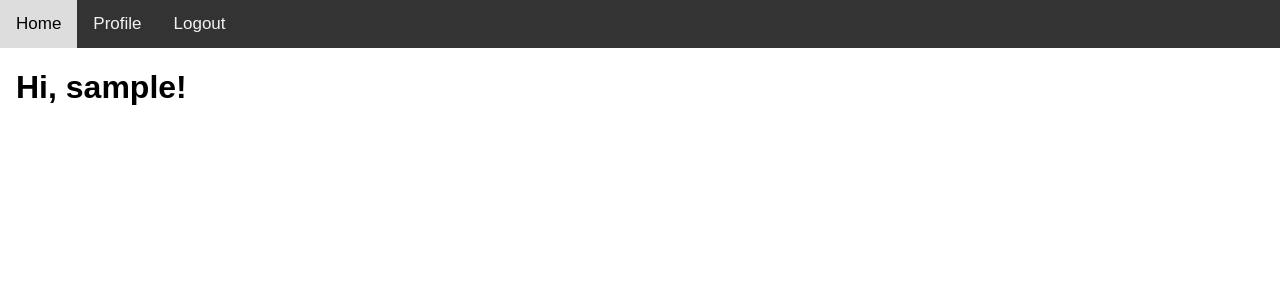
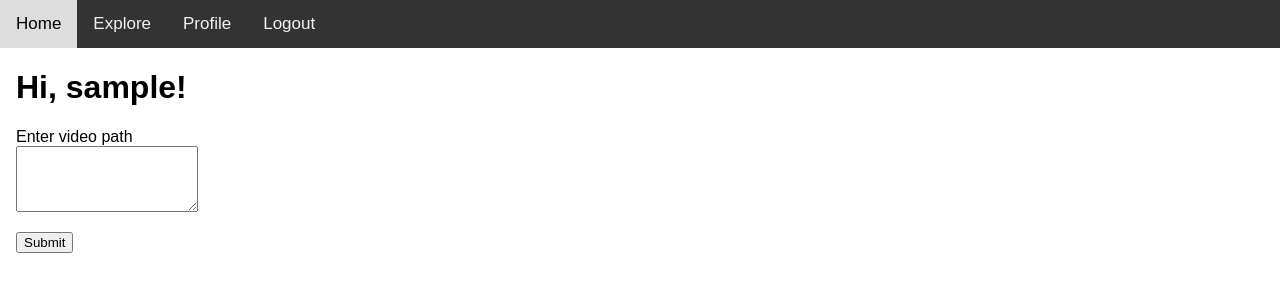
Before and after one commit to VeryUsual/roam, a Flask app: page / in a window 1280 px wide. Shown: the top 300 px of the page. Run offline with Flask 3, Linux system fonts and the light colour scheme; the visitor is signed in with stand-in values (Sample User, id 1); data comes from the database, SQL or seed files in the repository; data that the repository does not hold is empty; some libraries are stand-ins or nearby versions.

Commit message:
explore, posting, video displaying

```diff
--- a/app/__init__.py
+++ b/app/__init__.py
@@ -3,6 +3,7 @@ from flask_sqlalchemy import SQLAlchemy
 from flask_migrate import Migrate
 from config import Config
 from flask_login import LoginManager
+from flask_moment import Moment
 
 app = Flask(__name__)
 app.config.from_object(Config)
@@ -10,5 +11,6 @@ db = SQLAlchemy(app)
 migrate = Migrate(app, db)
 login = LoginManager(app)
 login.login_view = 'login'
+moment = Moment(app)
 
 from app import routes, models, errors
--- a/app/forms.py
+++ b/app/forms.py
@@ -40,3 +40,7 @@ class EditProfileForm(FlaskForm):
 
 class EmptyForm(FlaskForm):
     submit = SubmitField('Submit')
+
+class SubmitVideoForm(FlaskForm):
+    video = TextAreaField('Enter video path', validators=[DataRequired()])
+    submit = SubmitField('Submit')
--- a/app/routes.py
+++ b/app/routes.py
@@ -2,8 +2,8 @@ from flask import render_template, redirect, url_for, flash, request
 from flask_login import current_user, login_user, logout_user, login_required
 import sqlalchemy as sa
 from app import app, db
-from app.forms import LoginForm, RegistrationForm, EditProfileForm, EmptyForm
-from app.models import User
+from app.forms import LoginForm, RegistrationForm, EditProfileForm, EmptyForm, SubmitVideoForm
+from app.models import User, Video
 from urllib.parse import urlsplit
 from datetime import datetime, timezone
 
@@ -13,10 +13,25 @@ def before_request():
         current_user.last_seen = datetime.now(timezone.utc)
         db.session.commit()
 
-@app.route("/")
+@app.route("/", methods=['GET', 'POST'])
 @login_required
 def index():
-    return render_template("index.html")
+    form = SubmitVideoForm()
+    if form.validate_on_submit():
+        video = Video(filepath=form.video.data, author=current_user)
+        db.session.add(video)
+        db.session.commit()
+        flash('Your video is now public!')
+        return redirect(url_for('index'))
+    videos = db.session.scalars(current_user.following_videos()).all()
+    return render_template("index.html", form=form, videos=videos)
+
+@app.route('/explore')
+@login_required
+def explore():
+    query = sa.select(Video).order_by(Video.timestamp.desc())
+    videos = db.session.scalars(query).all()
+    return render_template('index.html', title='Explore', videos=videos)
 
 @app.route("/welcome")
 def welcome():
@@ -77,9 +92,7 @@ def edit_profile():
 @app.route('/user/<username>')
 def user(username):
     user = db.first_or_404(sa.select(User).where(User.username == username))
-    videos = [
-        {'author': user, 'filepath': 'videos/test.mp4'}
-    ]
+    videos = db.session.scalars(user.videos.select().order_by(Video.timestamp.desc())).all()
     form = EmptyForm()
     return render_template('user.html', user=user, videos=videos, form=form)
 
--- a/app/templates/base.html
+++ b/app/templates/base.html
@@ -40,6 +40,7 @@
   <body>
     <div class="topnav">
       <a href="{{ url_for('index') }}">Home</a>
+      <a href="{{ url_for('explore') }}">Explore</a>
       {% if current_user.is_anonymous %}
       <a href="{{ url_for('login') }}">Login</a>
       {% else %}
@@ -61,5 +62,7 @@
     <div style="padding-left:16px">
     {% block content %}{% endblock %}
     </div>
+
+    {{ moment.include_moment() }}
   </body>
 </html>
--- a/app/templates/index.html
+++ b/app/templates/index.html
@@ -1,5 +1,46 @@
 {% extends "base.html" %}
 
 {% block content %}
+    <style>
+        .container {
+            width: 360px;
+            aspect-ratio: 9 / 20;
+            overflow: hidden;
+            margin: 0 auto;
+        }
+
+        .vid {
+            width: 360px;
+            aspect-ratio: 9 / 16;
+            object-fit: cover;
+            object-position: center;
+        }
+    </style>
+
     <h1>Hi, {{ current_user.username }}!</h1>
+
+    {% if form %}
+    <form action="" method="post">
+        {{ form.hidden_tag() }}
+        <p>
+            {{ form.video.label }}<br>
+            {{ form.video(cols=20, rows=4) }}
+            {% for error in form.video.errors %}
+            <span style="color: red">{{ error }}</span>
+            {% endfor %}
+        </p>
+        <p>{{ form.submit() }}</p>
+    </form>
+    {% endif %}
+
+    {% for video in videos %}
+    <div class="container">
+        <video class="vid" autoplay loop playsinline controls src="{{ video.filepath }}"></video>
+        <p style="text-align: center;">Bunny Island, Belgium</p>
+        <p>By <a href="{{ url_for('user', username=video.author.username) }}">{{ video.author.username }}</a>. Posted {{ moment(video.timestamp).fromNow() }}</p>
+        <button style="float: left; font-size: xx-large;">Stay</button>
+        <button style="float: right; font-size: xx-large;">Leave</button>
+    </div>
+    <br><br><hr><br><br>
+    {% endfor %}
 {% endblock %}
--- a/app/templates/user.html
+++ b/app/templates/user.html
@@ -7,7 +7,7 @@
             <td>
                 <h1>{{ user.username }}</h1>
                 {% if user.about_me %}<p>{{ user.about_me }}</p>{% endif %}
-                {% if user.last_seen %}<p>Last seen on: {{ user.last_seen }}</p>{% endif %}
+                {% if user.last_seen %}<p>Last seen on: {{ moment(user.last_seen).format('LLL') }}</p>{% endif %}
 
                 {% if user == current_user %}
                 <p><a href="{{ url_for('edit_profile') }}">Edit your profile</a></p>
@@ -31,6 +31,6 @@
     </table>
     <hr>
     {% for video in videos %}
-    {{ video.author.username }} created the video: {{ video.filepath }}
+    {{ video.author.username }} created the video: {{ video.filepath }}<br>
     {% endfor %}
 {% endblock %}
--- a/requirements.txt
+++ b/requirements.txt
@@ -3,3 +3,4 @@ flask-wtf
 flask-sqlalchemy
 flask-migrate
 flask-login
+flask-moment
```
